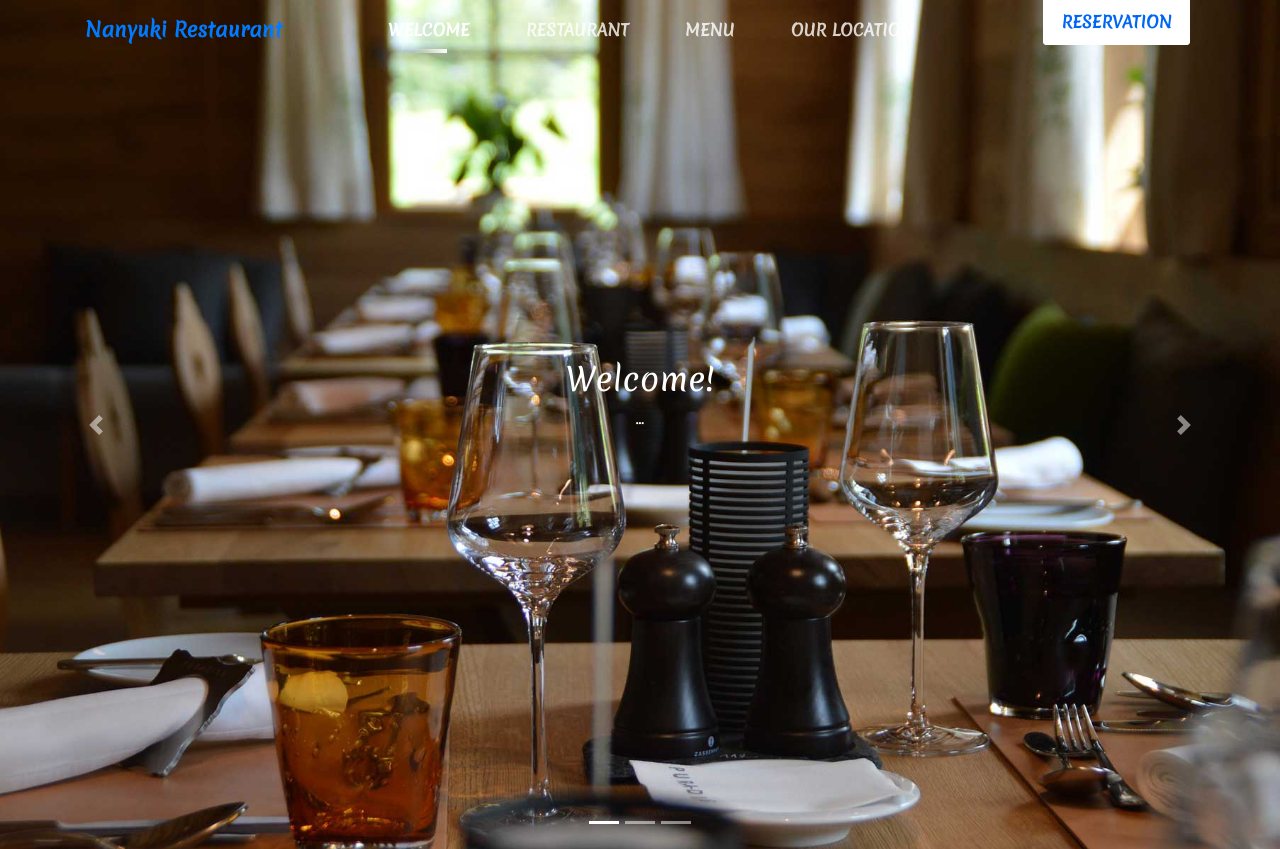
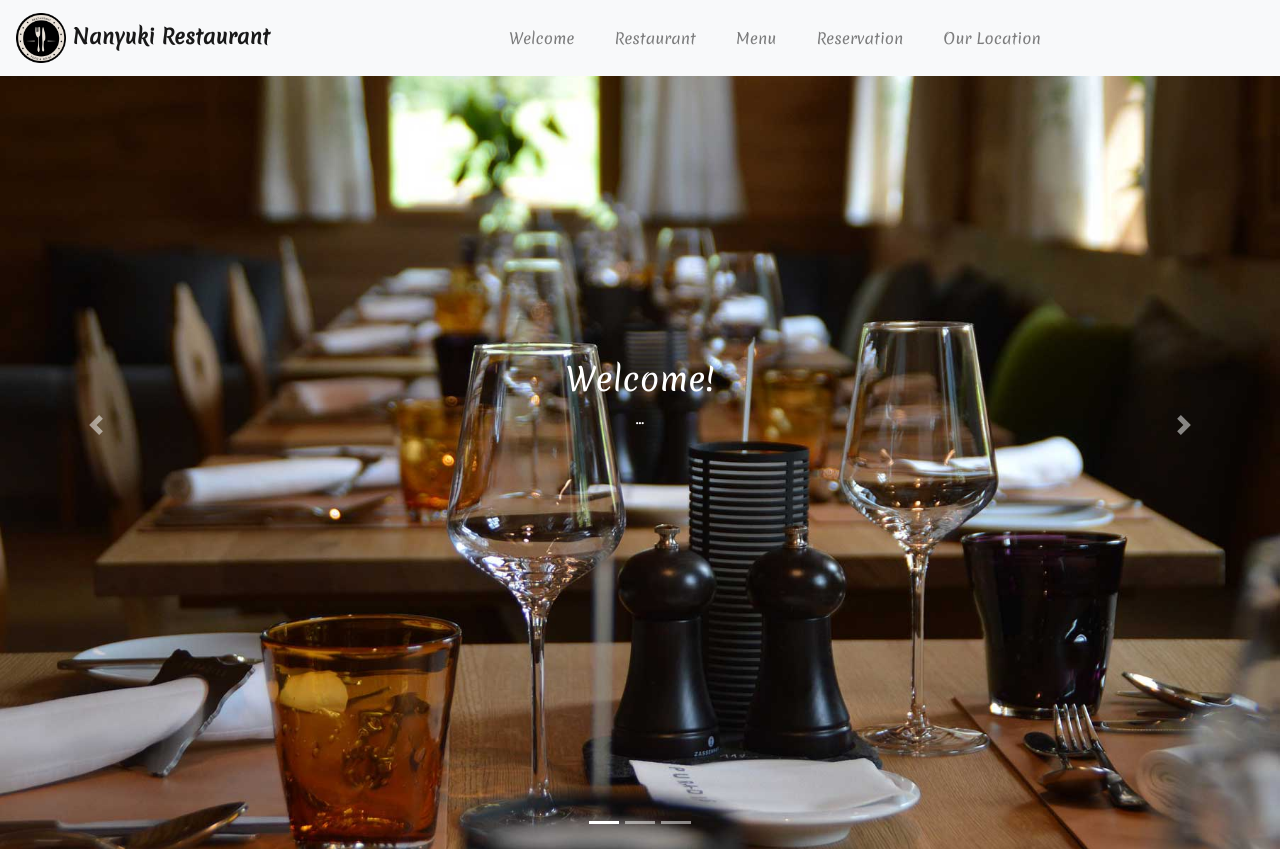
Before and after one commit to Deuce15/hotel, a Django app: page / in a window 1280 px wide. Shown: the top 849 px of the page. Run offline with Django 4.2, Linux system fonts and the light colour scheme; some libraries are stand-ins or nearby versions.

Commit message:
Navbar solution testing trial 9

```diff
--- a/website/templates/home.html
+++ b/website/templates/home.html
@@ -12,44 +12,44 @@
 
     	<title>Nanyuki Restaurant</title>
     	<link rel="icon" href="{% static 'website/assets/images/logo.png' %}">
-    	<!---Start navigation Bar -->
-	    	<section class="navbar-area">
-		        <div class="container">
-		            <div class="row">
-		                <div class="col-lg-12">
-		                    <nav class="navbar navbar-expand-lg navbar fixed-top">
-
-		                        <a class="navbar-brand" href="#Welcome">Nanyuki Restaurant</a>
-
-		                        <button class="navbar-toggler" type="button" data-toggle="collapse" data-target="#navbarTwo" aria-controls="navbarTwo" aria-expanded="false" aria-label="Toggle navigation">
-		                            <span class="toggler-icon"></span>
-		                            <span class="toggler-icon"></span>
-		                            <span class="toggler-icon"></span>
-		                        </button>
-
-		                        <div class="collapse navbar-collapse sub-menu-bar" id="navbarTwo">
-		                            <ul class="navbar-nav m-auto">
-		                                <li class="nav-item active"><a class="page-scroll" href="#Welcome">Welcome</a></li>
-		                                <li class="nav-item"><a class="page-scroll" href="#Restaurant">Restaurant</a></li>
-		                                <li class="nav-item"><a class="page-scroll" href="#Menu">Menu</a></li>
-		                                <li class="nav-item"><a class="page-scroll" href="#OurLocation">Our Location</a></li>
-		                            </ul>
-		                        </div>
-
-		                        <div class="navbar-btn d-none d-sm-inline-block">
-		                            <ul>
-		                                <li><a class="solid" href="#Reservation">Reservation</a></li>
-		                            </ul>
-		                        </div>
-		                    </nav> <!-- navbar -->
-		                </div>
-		            </div> <!-- row -->
-		        </div> <!-- container -->
-		    </section>
+	</head>
+	<body data-spy="scroll" data-target="#navbar" data-offset="50">
+	  	<div id="Welcome">
+	  		<!---Start navigation Bar -->
+	    	<nav class="navbar navbar-expand-lg navbar fixed-top  navbar-light bg-light">
+		 		<a class="navbar-brand" href="#Welcome">
+    				<img src="{% static 'website/assets/images/logo.png' %}" width="50" height="50" class="d-inline-block" alt=""> Nanyuki Restaurant
+		 		</a>
+		 		<button class="navbar-toggler" type="button" data-toggle="collapse" data-target="#navbarText" aria-controls="navbarText" aria-expanded="false" aria-label="Toggle navigation">
+		    		<span class="navbar-toggler-icon"></span>
+		 		</button>
+			  	<div class="collapse navbar-collapse sub-menu-bar" id="navbarText">
+			    	<ul class="navbar-nav m-auto">
+			      		<li class="nav-item">
+			        		<a class="nav-link" href="#Welcome">Welcome</a>
+			      		</li>
+					    <li class="nav-item">
+					    	<a class="nav-link" href="#Restaurant">Restaurant</a>
+					    </li>
+					    <li class="nav-item">
+					    	<a class="nav-link" href="#Menu">Menu</a>
+					    </li>
+					    <li class="nav-item">
+					    	<a class="nav-link" href="#Reservation">Reservation</a>
+					    </li>
+					    <li class="nav-item">
+					    	<a class="nav-link" href="#OurLocation">Our Location</a>
+					    </li>
+					    <!---
+					    <li class="nav-item">
+					    	<a href="it/index.html" class="language" rel="it-IT"><img src="{% static 'website/assets/images/ke.ico' %}" class="flag" alt="Kenya" /></a>
+					    	<a href="index.html" class="language" rel="en-En"><img src="{% static 'website/assets/images/english.ico' %}" class="flag" alt="English" /></a>
+					    </li>
+						-->
+				    </ul>
+				</div>
+			</nav>
 			<!--- End Navigation Bar -->
-	</head>
-	<body data-spy="scroll" data-target=".navbar" data-offset="50">
-	  	<div id="Welcome">
 			<!--- Start Carousel -->
 			<div id="carouselExampleIndicators" class="carousel slide" data-ride="carousel">
 				<ol class="carousel-indicators">
```
